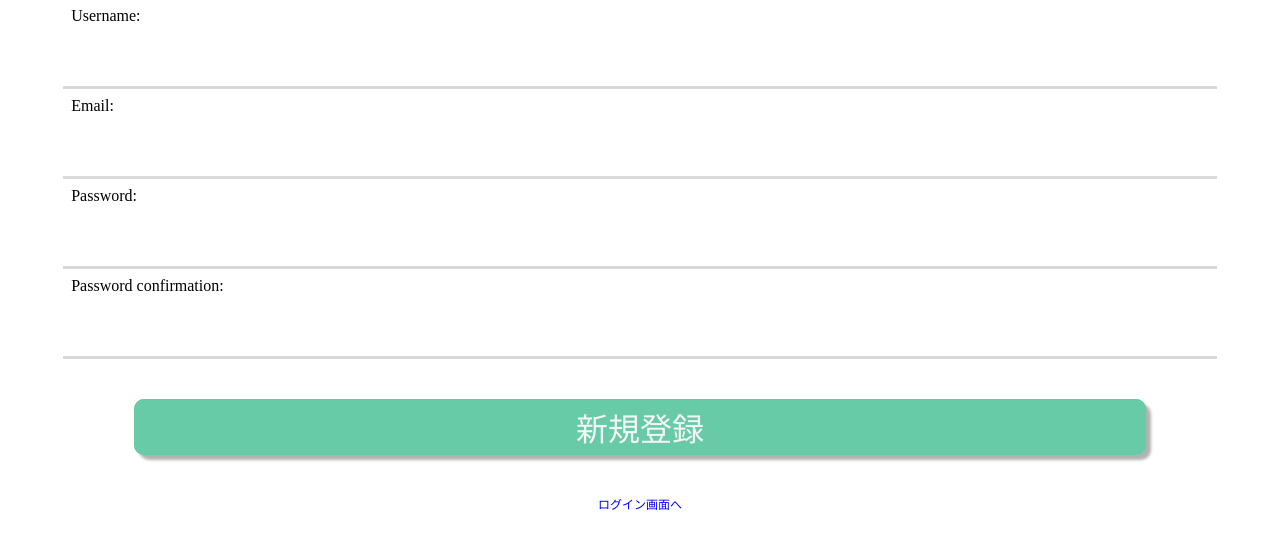
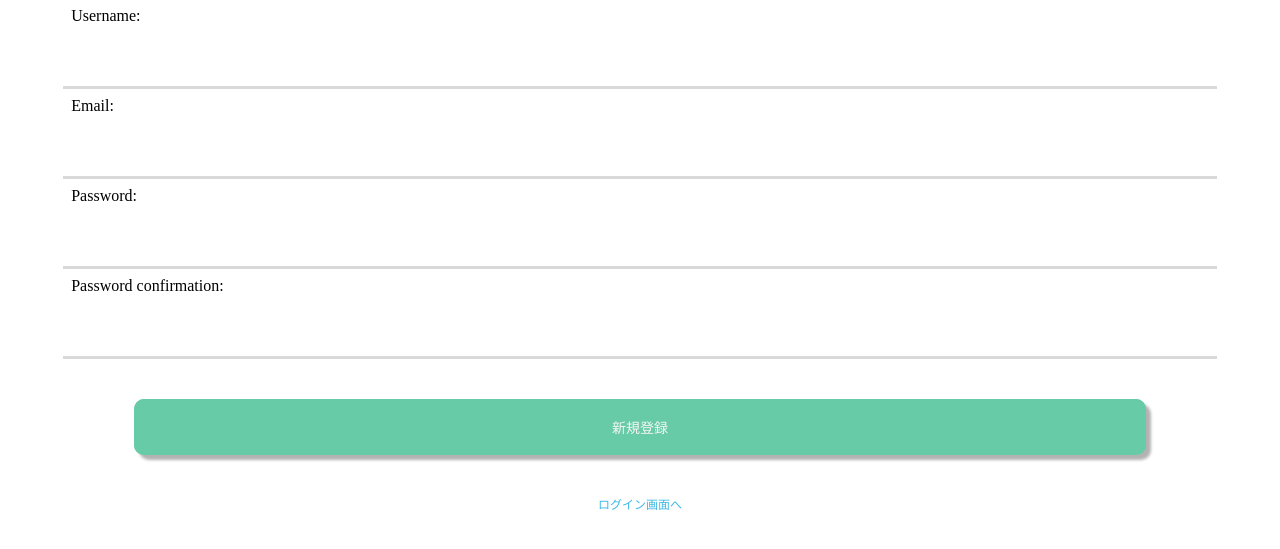
Before and after one commit to nayutarou/Hackathon2025Spring, a Django app: page /accounts/register/ in a window 1280 px wide. Shown: the part 161-710 px from the top of the page. Run offline with Django 4.2, Linux system fonts and the light colour scheme.

Commit message:
cssに修正

```diff
--- a/static/css/login/login.css
+++ b/static/css/login/login.css
@@ -55,6 +55,7 @@ input[type="submit"]{
     border: none;
     border-radius: 10px;
     font-size: 18px;
+    cursor: pointer;
 }
 
 
@@ -64,5 +65,6 @@ input[type="submit"]{
 
 a {
     text-decoration: none;
+    font-size: 12px;
     color: #3DB9E6;
 }
--- a/static/css/register/register.css
+++ b/static/css/register/register.css
@@ -48,7 +48,8 @@ input[type="submit"]{
     width: 100%;
     border: none;
     border-radius: 10px;
-    font-size: 2em;
+    font-size: 14px;
+    cursor: pointer;
 }
 
 p{
@@ -58,5 +59,5 @@ p{
 a{
     text-decoration: none;
     font-size: 12px;
-    color: blue;
+    color: #3DB9E6;
 }
```
